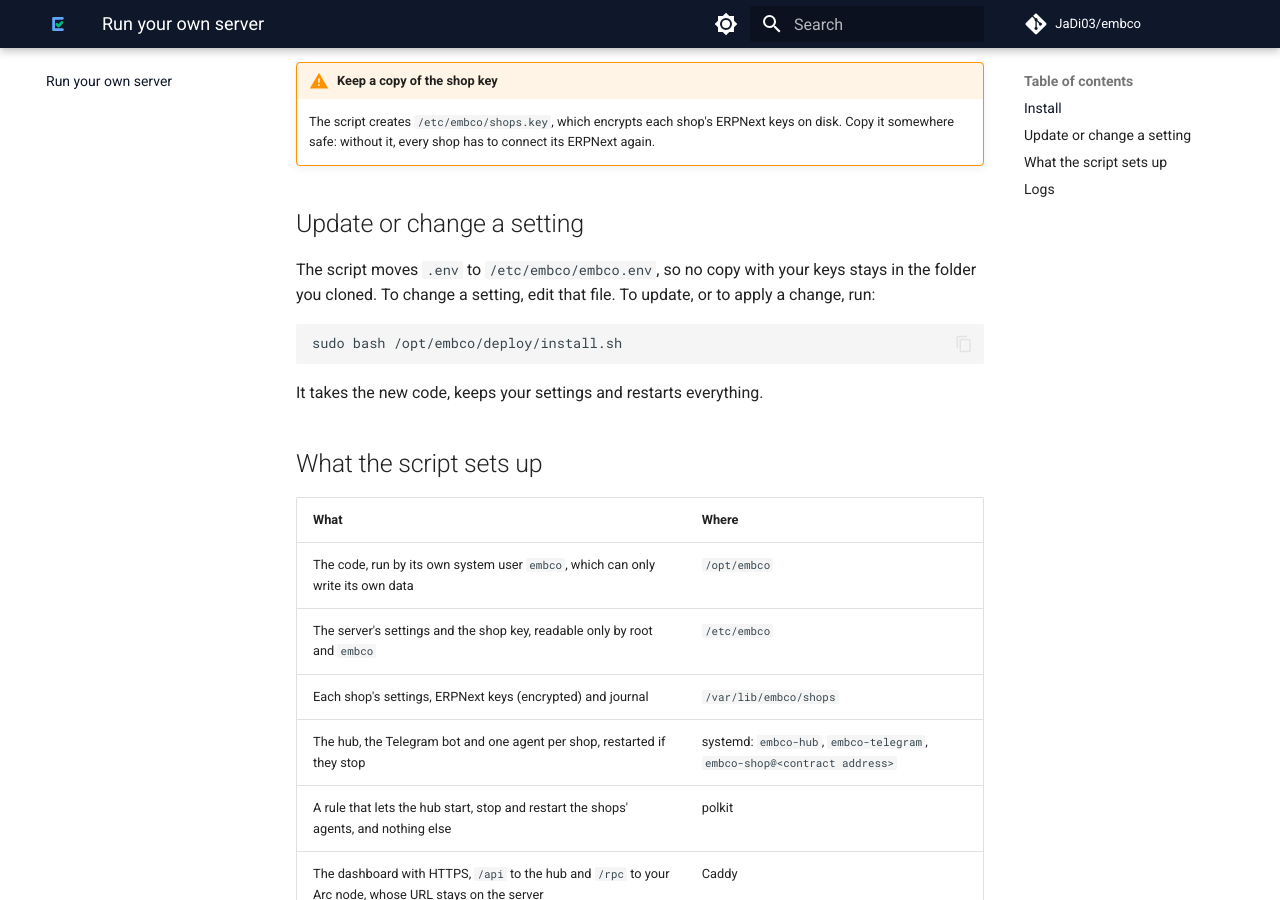
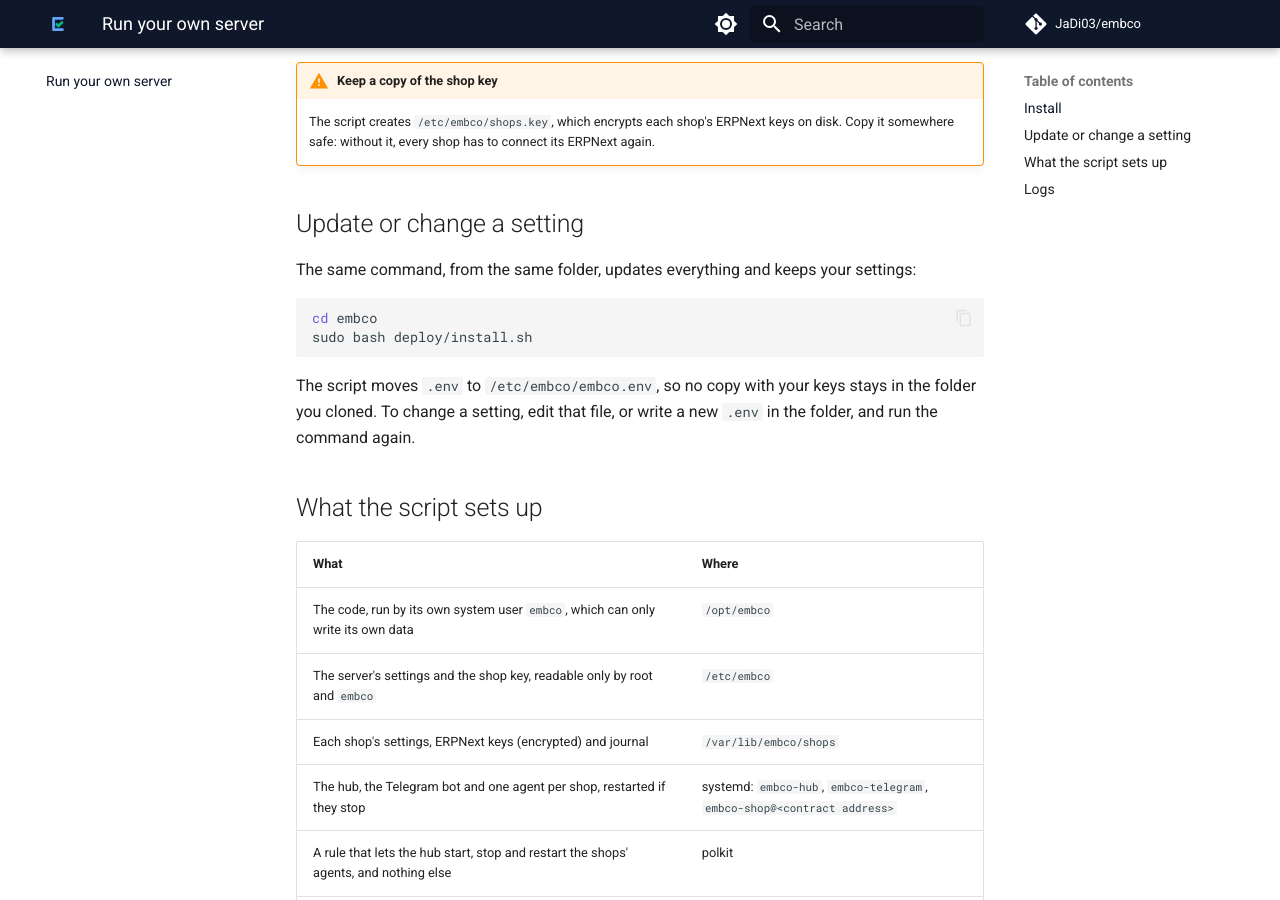
Before and after one commit to JaDi03/embco, an MkDocs documentation site: the page built from docs/server.md, in a window 1280 px wide and 900 px high, scrolled down 914 px. Built offline with MkDocs 1.6.1 and Material for MkDocs 9.7.7, drawn with Linux system fonts in a browser that asks for light colours; comment, search, counter and statistics services are not loaded.

Commit message:
feat: the same install command also updates, from the folder you cloned

````diff
--- a/docs/server.md
+++ b/docs/server.md
@@ -38,14 +38,16 @@ there, shop owners follow [Connect your ERPNext](connect.md).
 
 ## Update or change a setting
 
-The script moves `.env` to `/etc/embco/embco.env`, so no copy with your keys stays in the
-folder you cloned. To change a setting, edit that file. To update, or to apply a change, run:
+The same command, from the same folder, updates everything and keeps your settings:
 
 ```bash
-sudo bash /opt/embco/deploy/install.sh
+cd embco
+sudo bash deploy/install.sh
 ```
 
-It takes the new code, keeps your settings and restarts everything.
+The script moves `.env` to `/etc/embco/embco.env`, so no copy with your keys stays in the
+folder you cloned. To change a setting, edit that file, or write a new `.env` in the folder, and
+run the command again.
 
 ## What the script sets up
 
````
Also changed, not shown: docs/cli.md (deleted, +0 -96 lines), 3 other files.
